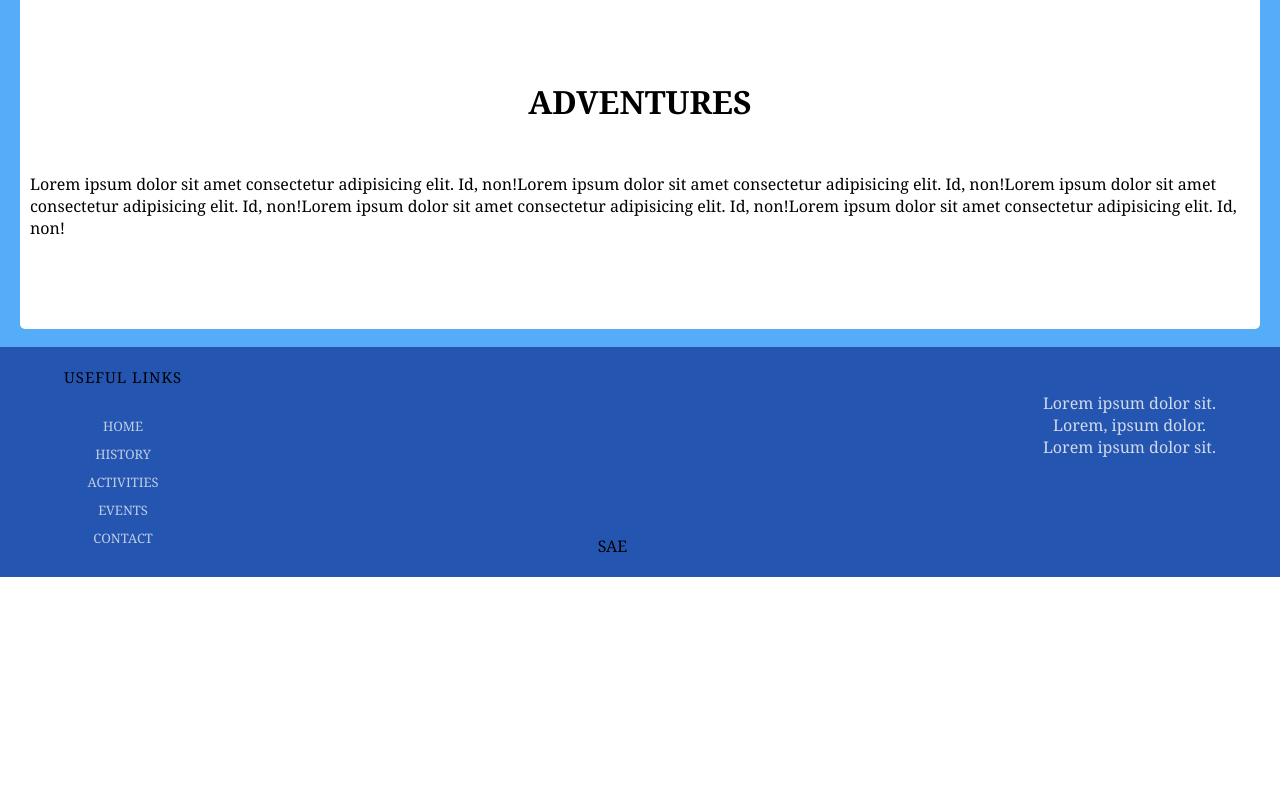
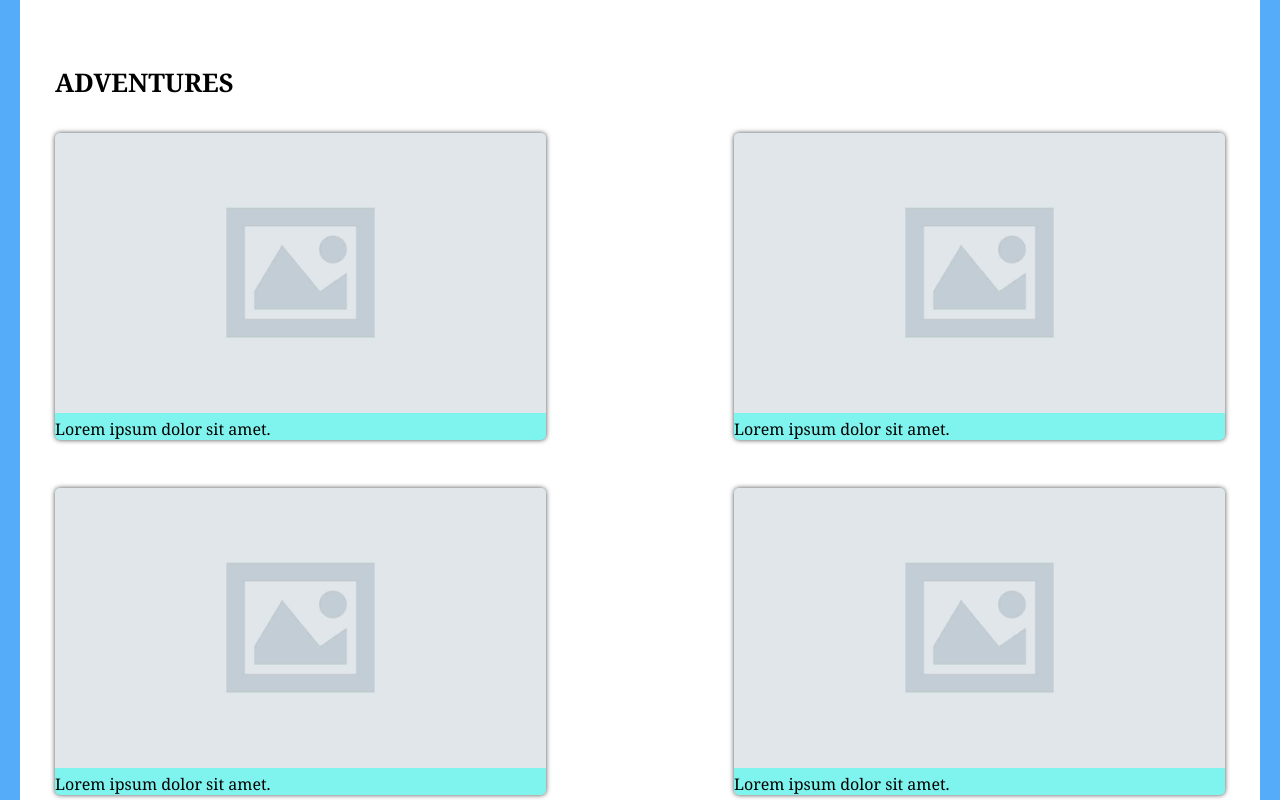
Before and after one commit to nNikiforos/ProjectSiteSae, a plain HTML site: page HTML/Activities.html in a window 1280 px wide. Shown: the part 600-1400 px from the top of the page. Before the commit the page ends 1177 px from the top, so only its background shows below. Drawn offline with Linux system fonts and the light colour scheme.

Commit message:
activities
flex  wrap and justify content

```diff
--- a/CSS/activities.css
+++ b/CSS/activities.css
@@ -52,19 +52,51 @@
 /* MAIN TAB CONTENT */
 .mytabs .tab {
   width: 100%;
-  padding: 90px 10px;
+  padding: 60px 10px;
   background-color: white;
   order: 1;
   display: none;
 }
 .mytabs .tab h2 {
-  text-align: center;
-  font-size: 2em;
-  padding-bottom: 50px;
+  padding-left: 25px;
+  font-size: 1.6em;
+  padding-bottom: 9px;
+  padding-top: 15px;
 }
 .mytabs input[type="radio"]:checked + label + .tab {
   display: block;
   border-bottom-left-radius: 5px;
   border-bottom-right-radius: 5px;
+}
+/* ADVENTURES CONTENT  */
+.advcontainer {
+  display: flex;
+  flex-wrap: wrap;
+  justify-content:space-between;
+  padding: 0 25px;
+}
+.advinfo {
+  border-radius: 5px 5px 5px 5px;
+  display: block;
+  background-color: rgb(127, 243, 237);
+  box-shadow: 0 0 5px #4e4c4c;
+  -webkit-transition-duration: 0.3s;
+  transition-duration: 0.3s;
+  -webkit-transition-property: box-shadow, transform;
+  transition-property: box-shadow, transform;
+  cursor: pointer;
+  margin: 24px 0;
+}
+.advinfo:hover,
+.advinfo:focus,
+.advinfo:active {
+  box-shadow: 0 0 5px rgb(29, 29, 29);
+  -webkit-transform: scale(0.97);
+  transform: scale(0.97);
+}
 
+.advinfo .img {
+  width: 100%;
+  height: 35vh;
+  border-radius: 5px 5px 0px 0px;
 }
--- a/HTML/Activities.html
+++ b/HTML/Activities.html
@@ -28,13 +28,34 @@
       <label for="tab1">ADVENTURES</label>
       <div class="tab">
         <h2>ADVENTURES</h2>
-        <p>
-          Lorem ipsum dolor sit amet consectetur adipisicing elit. Id, non!Lorem
-          ipsum dolor sit amet consectetur adipisicing elit. Id, non!Lorem ipsum
-          dolor sit amet consectetur adipisicing elit. Id, non!Lorem ipsum dolor
-          sit amet consectetur adipisicing elit. Id, non!Lorem ipsum dolor sit
-          amet consectetur adipisicing elit. Id, non!
-        </p>
+        <div class="advcontainer">
+          <div class="advinfo">
+            <img class="img" src="/img/img.jpg" alt="img" />
+            <p>Lorem ipsum dolor sit amet.</p>
+          </div>
+          <div class="advinfo">
+            <img class="img" src="/img/img.jpg" alt="img" />
+            <p>Lorem ipsum dolor sit amet.</p>
+            <p></p>
+          </div>
+
+          <div class="advinfo">
+            <img class="img" src="/img/img.jpg" alt="img" />
+            <p>Lorem ipsum dolor sit amet.</p>
+          </div>
+          <div class="advinfo">
+            <img class="img" src="/img/img.jpg" alt="img" />
+            <p>Lorem ipsum dolor sit amet.</p>
+          </div>
+          <div class="advinfo">
+            <img class="img" src="/img/img.jpg" alt="img" />
+            <p>Lorem ipsum dolor sit amet.</p>
+          </div>
+          <div class="advinfo">
+            <img class="img" src="/img/img.jpg" alt="img" />
+            <p>Lorem ipsum dolor sit amet.</p>
+          </div>
+        </div>
       </div>
       <!-- TAB FOR BEACHES -->
       <input type="radio" id="tab2" name="mytabs" />
```
